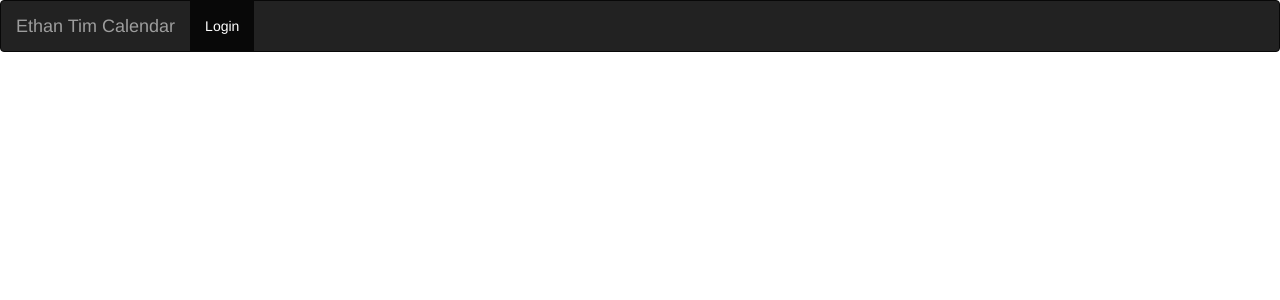
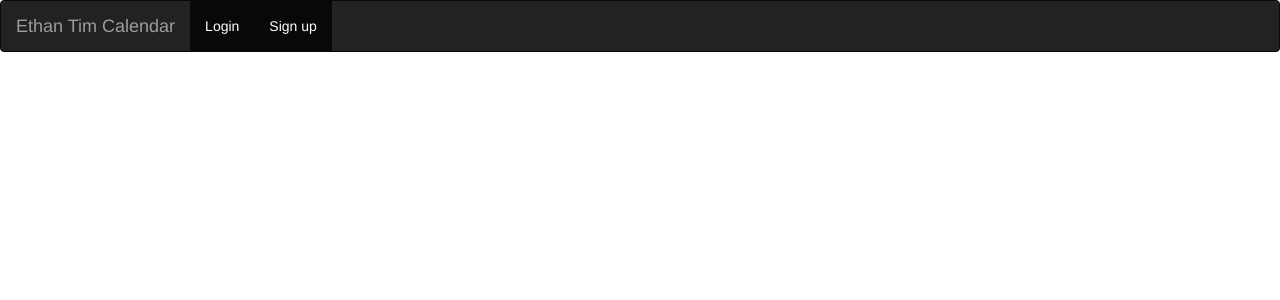
Before and after one commit to epf02013/calendarApp, a Flask app: page /signup in a window 1280 px wide. Shown: the top 300 px of the page. Run offline with Flask 2, Linux system fonts and the light colour scheme; parts of the project's set-up code (start-up, migrations or seed data) failed here and were passed over; some libraries are stand-ins or nearby versions.

Commit message:
Update layout.html

```diff
--- a/templates/layout.html
+++ b/templates/layout.html
@@ -18,12 +18,12 @@
     <div>
       <ul class="nav navbar-nav">
 	{% if loggedin %}
-        <li class="active"><a href="#">Home</a></li>
-        <li><a href="#"></a></li>
-        <li><a href="#">Page 2</a></li>
-        <li><a href="#">Page 3</a></li>
-	{% else %}
-	<li class="active"><a href="#">Login</a></li>
+        <li class="active"><a href="/home">Home</a></li>
+        <li class="active"><a href="/logout">Logout</a></li>
+
+        {% else %}
+	<li class="active"><a href="/login">Login</a></li>
+	<li class="active"><a href="/signup">Sign up</a></li>
         {% endif %}
       </ul>
     </div>
```
